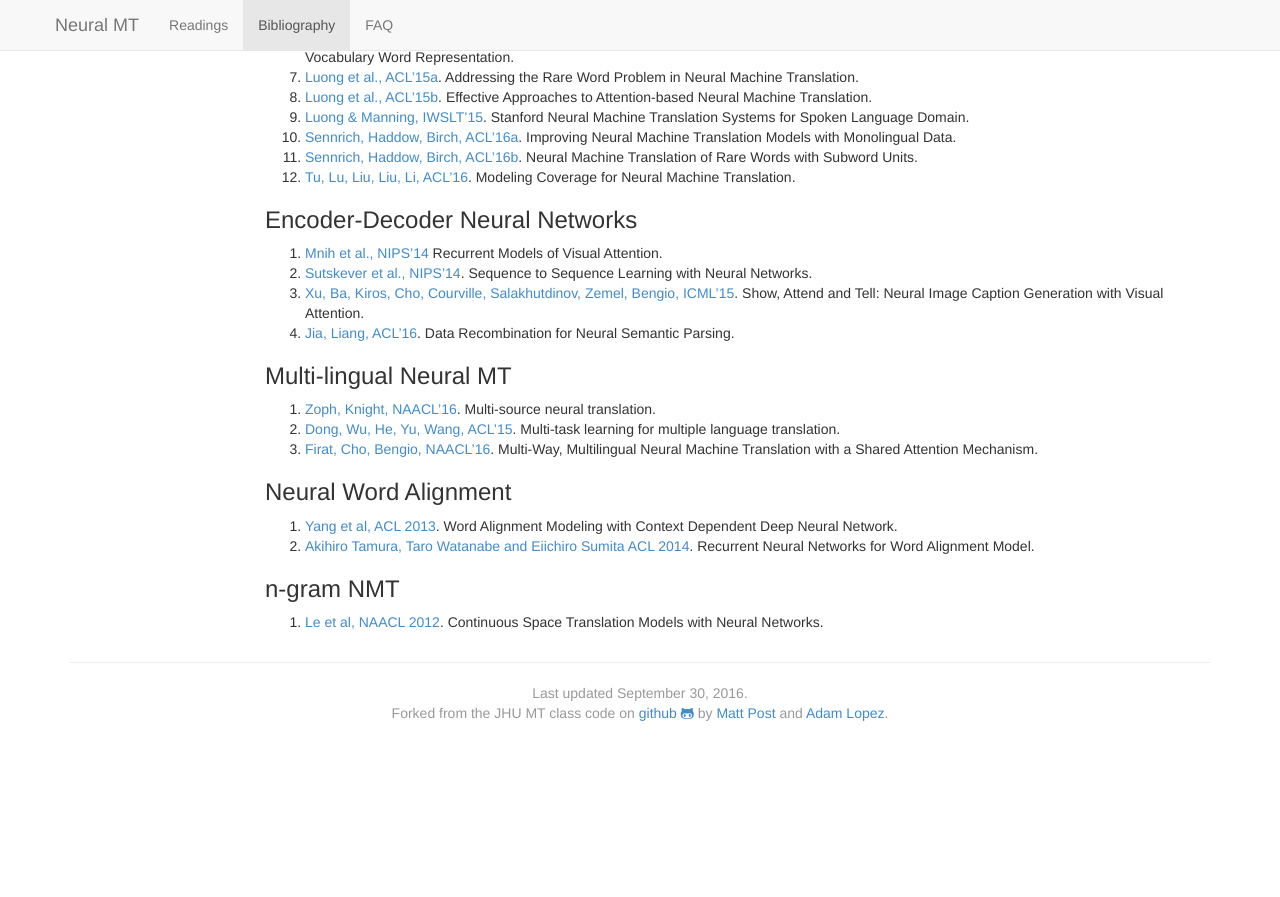
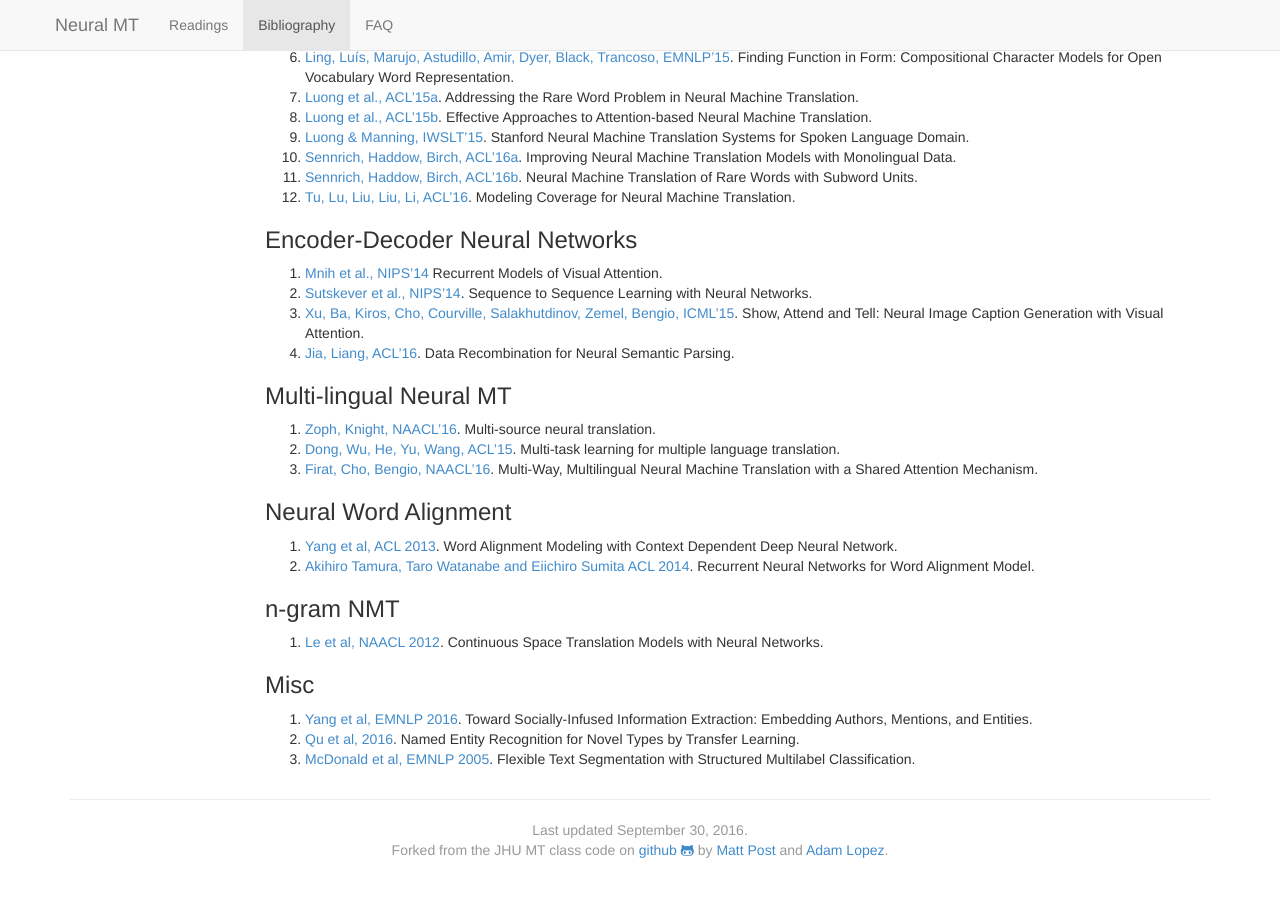
Before and after one commit to anoopsarkar/neuralmt-class, a Jekyll site: the page built from bibliography.md, in a window 1280 px wide and 900 px high, scrolled down 812 px. Shown: the top 897 px of the window. Built offline with Jekyll 4.4.1, drawn with Linux system fonts in a browser that asks for light colours; nearby versions of some CDN libraries; before the commit the page ends 1575 px from its top, so only the background shows below that; some of the changed text lies outside the part shown.

Commit message:
more readings

```diff
--- a/bibliography.md
+++ b/bibliography.md
@@ -25,6 +25,7 @@ Also see [References from the ACL 2016 Tutorial](https://sites.google.com/site/a
 1. [Mikolov et al ICASSP 2011](http://www.fit.vutbr.cz/research/groups/speech/publi/2011/mikolov_icassp2011_presentation_rnnlm-extension.pdf). Extensions of recurrent neural network language model.
 1. [Zoph, Vaswani, May, Knight, NAACL'16](http://www.isi.edu/natural-language/mt/simple-fast-noise.pdf). Simple, Fast Noise Contrastive Estimation for Large RNN Vocabularies.
 1. [Ji, Vishwanathan, Satish, Anderson, Dubey, ICLR'16](http://arxiv.org/pdf/1511.06909.pdf). BlackOut: Speeding up Recurrent Neural Network Language Models with very Large Vocabularies.
+1. [Merity et al, 2016](https://arxiv.org/abs/1609.07843). Pointer Sentinel Mixture Models.
 
 ### n-gram Neural Language models
 
@@ -73,3 +74,9 @@ Also see [References from the ACL 2016 Tutorial](https://sites.google.com/site/a
 ### n-gram NMT
 
 1. [Le et al, NAACL 2012](http://www.aclweb.org/anthology/N12-1005). Continuous Space Translation Models with Neural Networks.
+
+### Misc
+
+1. [Yang et al, EMNLP 2016](https://arxiv.org/abs/1609.08084). Toward Socially-Infused Information Extraction: Embedding Authors, Mentions, and Entities.
+1. [Qu et al, 2016](http://people.eng.unimelb.edu.au/tbaldwin/pubs/emnlp2016-ner.pdf). Named Entity Recognition for Novel Types by Transfer Learning.
+1. [McDonald et al, EMNLP 2005](http://www.ryanmcd.com/papers/segmentationHLT-EMNLP2005.pdf). Flexible Text Segmentation with Structured Multilabel Classification.
```
